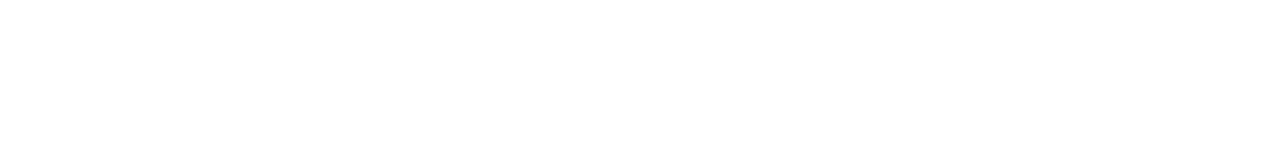
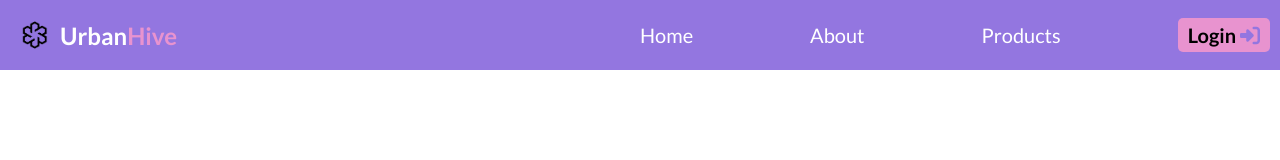
Before and after one commit to Md-Arman01/concestual-2-practice-website, a plain HTML site: page index.html in a window 1280 px wide. Drawn offline with Linux system fonts and the light colour scheme.

Commit message:
added nav section

```diff
--- a/index.html
+++ b/index.html
@@ -4,8 +4,36 @@
     <meta charset="UTF-8">
     <meta name="viewport" content="width=device-width, initial-scale=1.0">
     <title>Conceptual session-2 practice website</title>
+    <script src="https://kit.fontawesome.com/8cdef2cb71.js" crossorigin="anonymous"></script>
+    <link rel="stylesheet" href="style.css">
 </head>
 <body>
+    <!-- header sestion -->
+    <header>
+        <!-- nav section -->
+        <nav>
+            <div class="nav-bg">
+                <div class="nav-container">
+                    <div class="left-side-container">
+                        <img class="nav-img" src="images/nav-image/urban-hive.png" alt="">
+                        <h1>Urban<span class="hive">Hive</span></h1>
+                    </div>
+                    <div class="right-side-container">
+                        <li><a href="">Home</a></li>
+                        <li><a href="">About</a></li>
+                        <li><a href="">Products</a></li>
+                        <button class="login-btn">Login <span><i class="fa-solid fa-right-to-bracket" style="color: #9376e0;"></i></span></button>
+                    </div>
+                </div>
+            </div>
+        </nav>
 
+    </header>
+    <main>
+
+    </main>
+    <footer>
+
+    </footer>
 </body>
 </html>
--- a/style.css
+++ b/style.css
@@ -0,0 +1,64 @@
+/* external font */
+@import url('https://fonts.googleapis.com/css2?family=Lato:wght@400;700&display=swap');
+*{
+    font-family: 'Lato', sans-serif;
+    margin: 0;
+    padding: 0;
+}
+
+/* external effects */
+
+
+/* header section */
+
+/* nav section  */
+
+.nav-bg{
+    background-color: #9376e0;
+}
+.nav-container{
+    display: flex;
+    padding: 10px;
+    align-items: center;
+    max-width: 1350px;
+    margin: 0 auto;
+}
+.left-side-container{
+    width: 50%;
+    display: flex;
+    align-items: center;
+}
+.left-side-container h1{
+    color: white;
+}
+.hive{
+    color: #e893cf;
+}
+.right-side-container{
+    width: 50%;
+    display: flex;
+    justify-content: space-between;
+    align-items: center;
+}
+.right-side-container li{
+    list-style: none;
+
+}
+li a{
+    text-decoration: none;
+    color: white;
+    font-size: 20px;
+}
+.nav-img{
+    width: 50px;
+    object-fit: cover;
+}
+.login-btn{
+    background-color:#e893cf ;
+    color:black;
+    padding: 5px 10px;
+    border: 0;
+    border-radius: 5px;
+    font-weight: 700;
+    font-size: 20px;
+}
```
